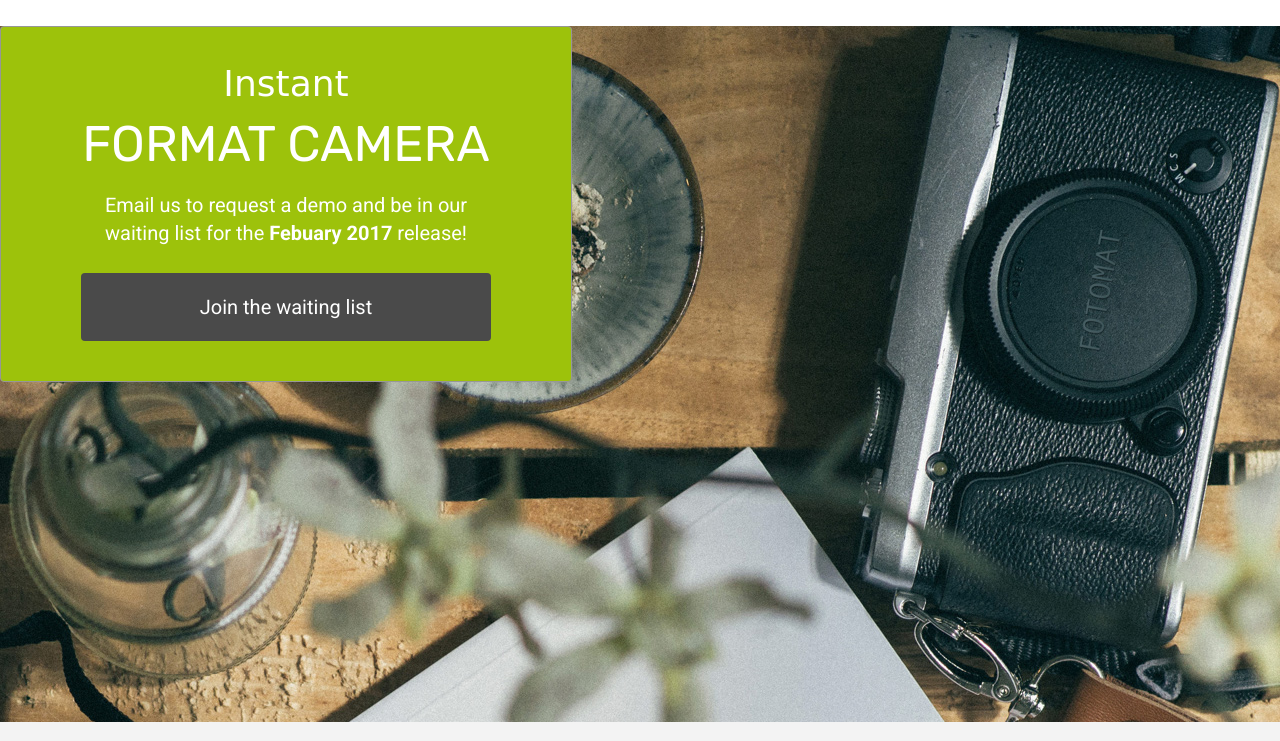
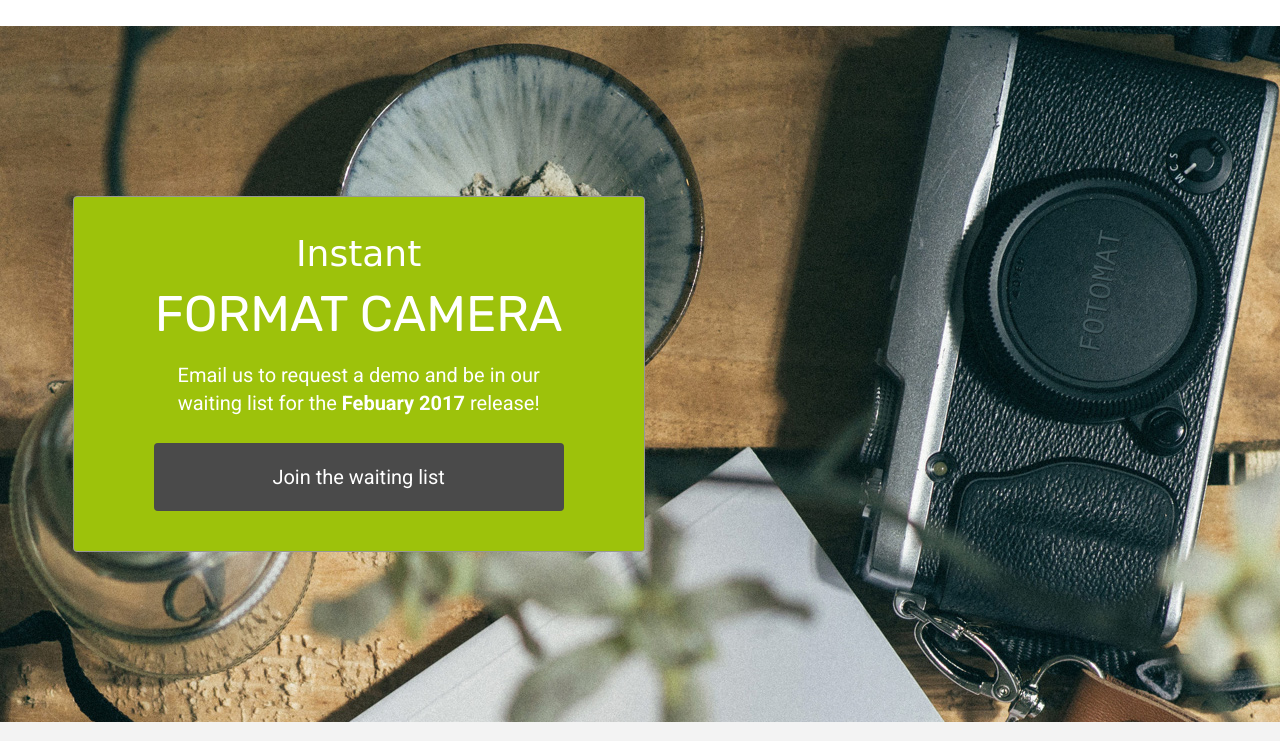
Before and after one commit to NataliSb9/fotomatic, a plain HTML site: page index.html in a window 1280 px wide. Shown: the part 59-800 px from the top of the page. Drawn offline with Linux system fonts and the light colour scheme; files whose address does not match are found by name; a web font is replaced by a local one.

Commit message:
margin top + margin left green sign-up-cta

```diff
--- a/resources/css/style.css
+++ b/resources/css/style.css
@@ -121,7 +121,6 @@ header .mobile {
   background-position: center;
   background-repeat: no-repeat;
   background-size: cover;
-  background-color: #9dc20b;
 }
 #sign-up-section {
   display: flex;
@@ -135,6 +134,8 @@ header .mobile {
   border: solid 1px #979797;
   border-radius: 4px;
   background-color: #9dc20b;
+  margin-top: 10.625rem;
+  margin-left: 4.54rem;
 }
 
 #sign-up-cta .content {
```
